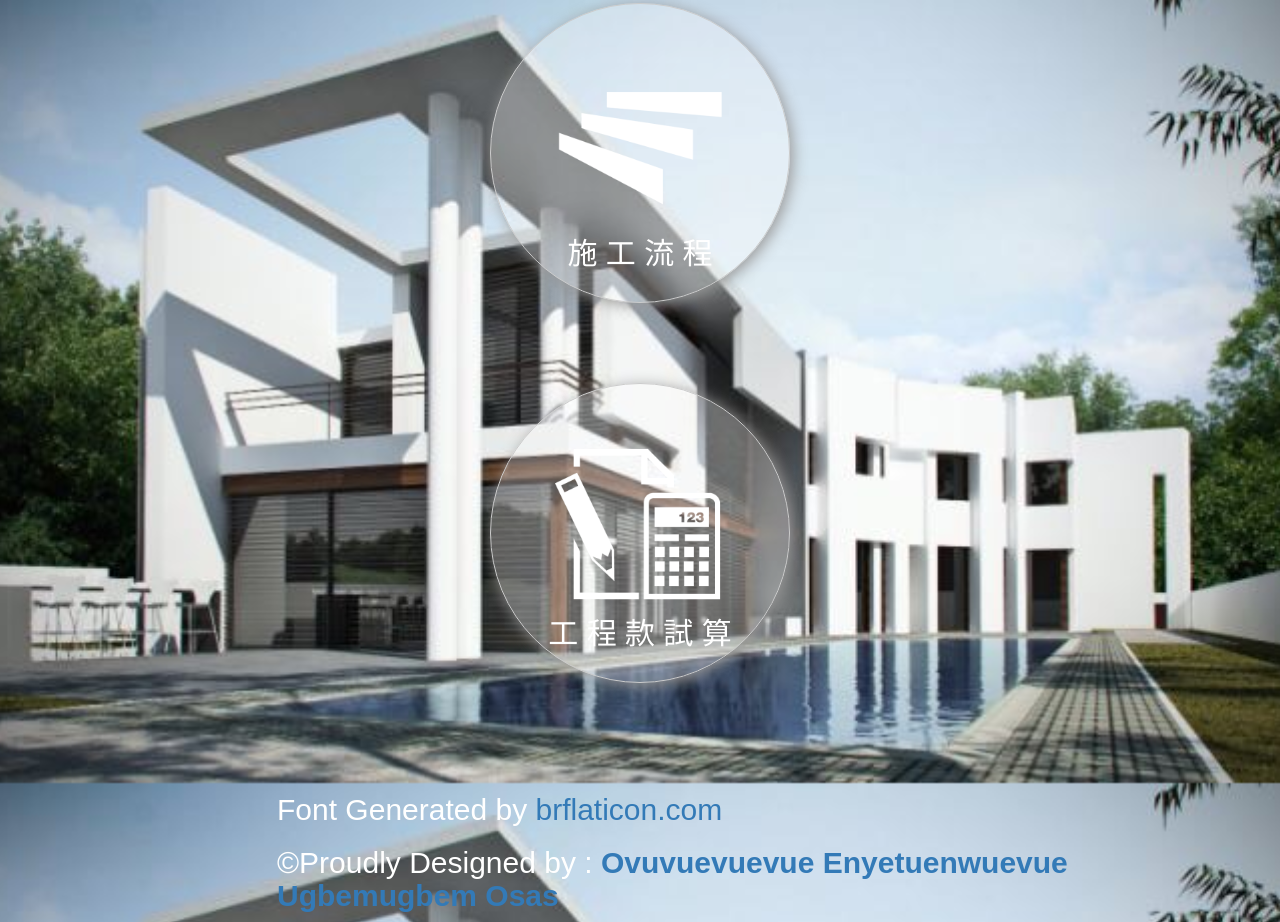
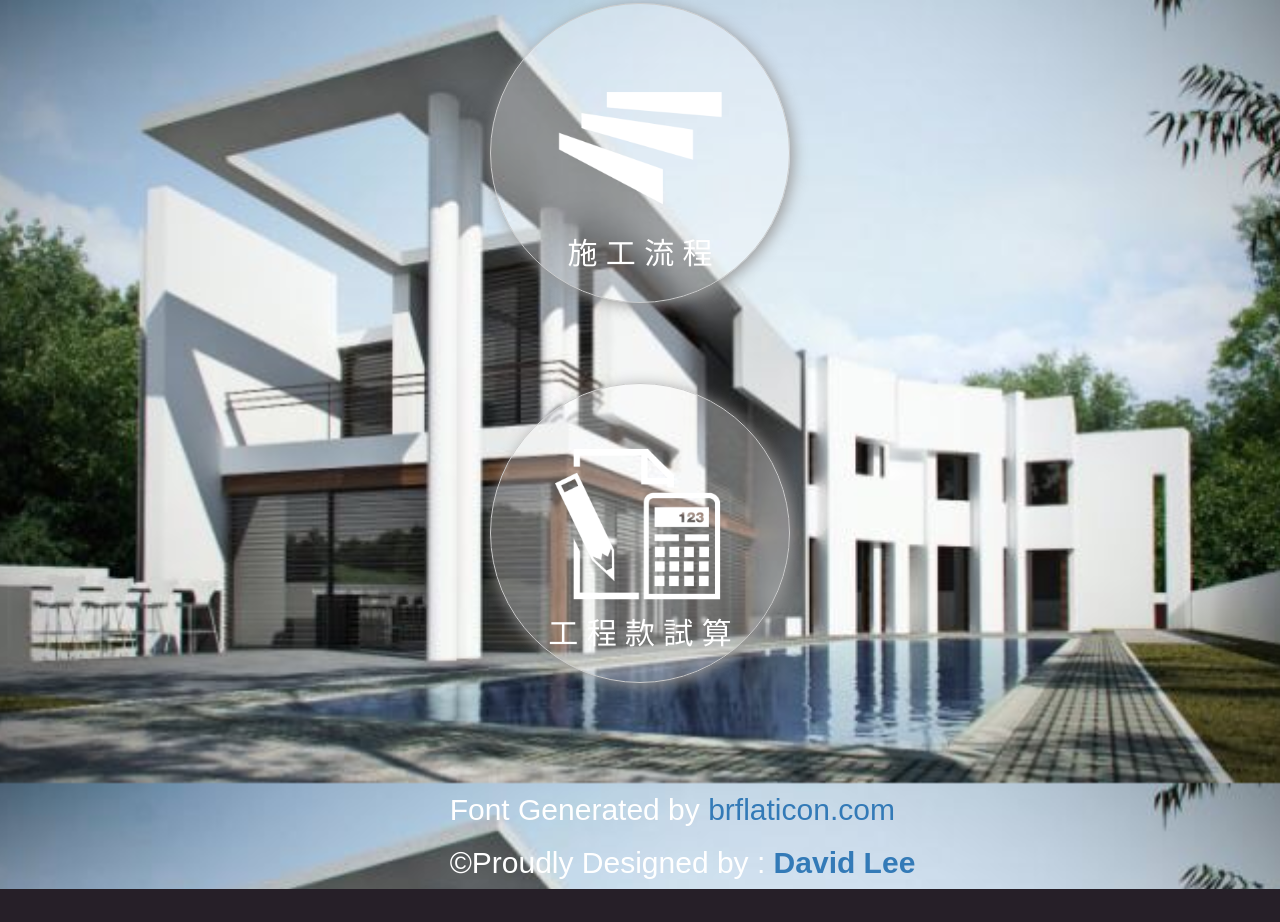
Before and after one commit to NCCULEE52/HouseDesign, a plain HTML site: page index.html in a window 1280 px wide. Shown: the part 1617-2539 px from the top of the page. After the commit the page ends 2506 px from the top, so only its background shows below. Drawn offline with nearby package versions, Linux system fonts and the light colour scheme; files whose address does not match are found by name.

Commit message:
name change to David

```diff
--- a/index.html
+++ b/index.html
@@ -52,7 +52,7 @@
 
 	<h2>©Proudly Designed by
 		<a href="http://creativecommons.org/licenses/by/3.0/"></a>: <a data-file="transport" href="https://www.facebook.com/david.lee.399">
-		<strong>Ovuvuevuevue Enyetuenwuevue Ugbemugbem Osas</strong>
+		<strong>David Lee</strong>
 	</a>
 	</a>
 </h2>
```
